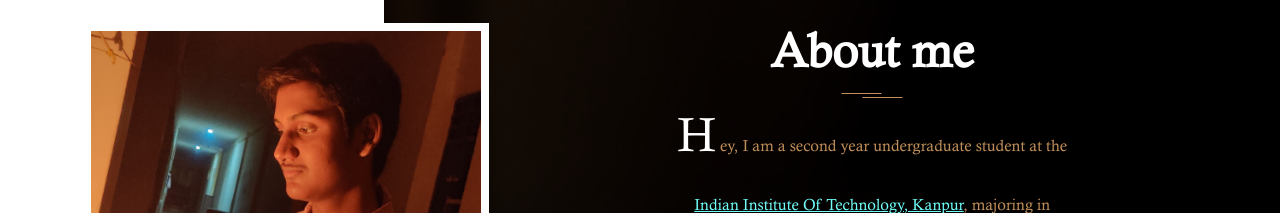
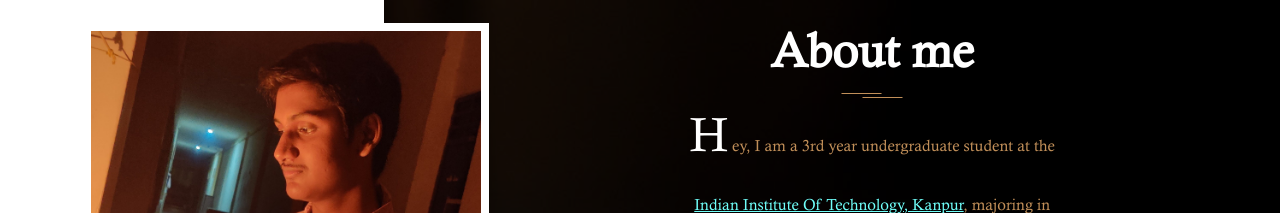
Before and after one commit to sumitj824/sumitj.github.io, a plain HTML site: page index.html in a window 1280 px wide. Shown: the part 1100-1313 px from the top of the page. Drawn offline with Linux system fonts and the light colour scheme.

Commit message:
Update index.html

```diff
--- a/index.html
+++ b/index.html
@@ -60,7 +60,7 @@
 				<!-- <div class="about-me-slider"> -->
 					<!-- <div class="about-me-single-slide"> -->
 						<h2 class="universal-h2 universal-h2-bckg">About me</h2>
-						<p><span>H</span> ey, I am a second year undergraduate student at the   </p> <p> <a style="color:#70FFFA;"href="http://iitk.ac.in" target="_blank">Indian Institute Of Technology, Kanpur</a>, majoring in </p> <p>Computer Science And Engineering. </p>
+						<p><span>H</span> ey, I am a 3rd year undergraduate student at the   </p> <p> <a style="color:#70FFFA;"href="http://iitk.ac.in" target="_blank">Indian Institute Of Technology, Kanpur</a>, majoring in </p> <p>Computer Science And Engineering. </p>
 
 				</div>
 			</div>
```
